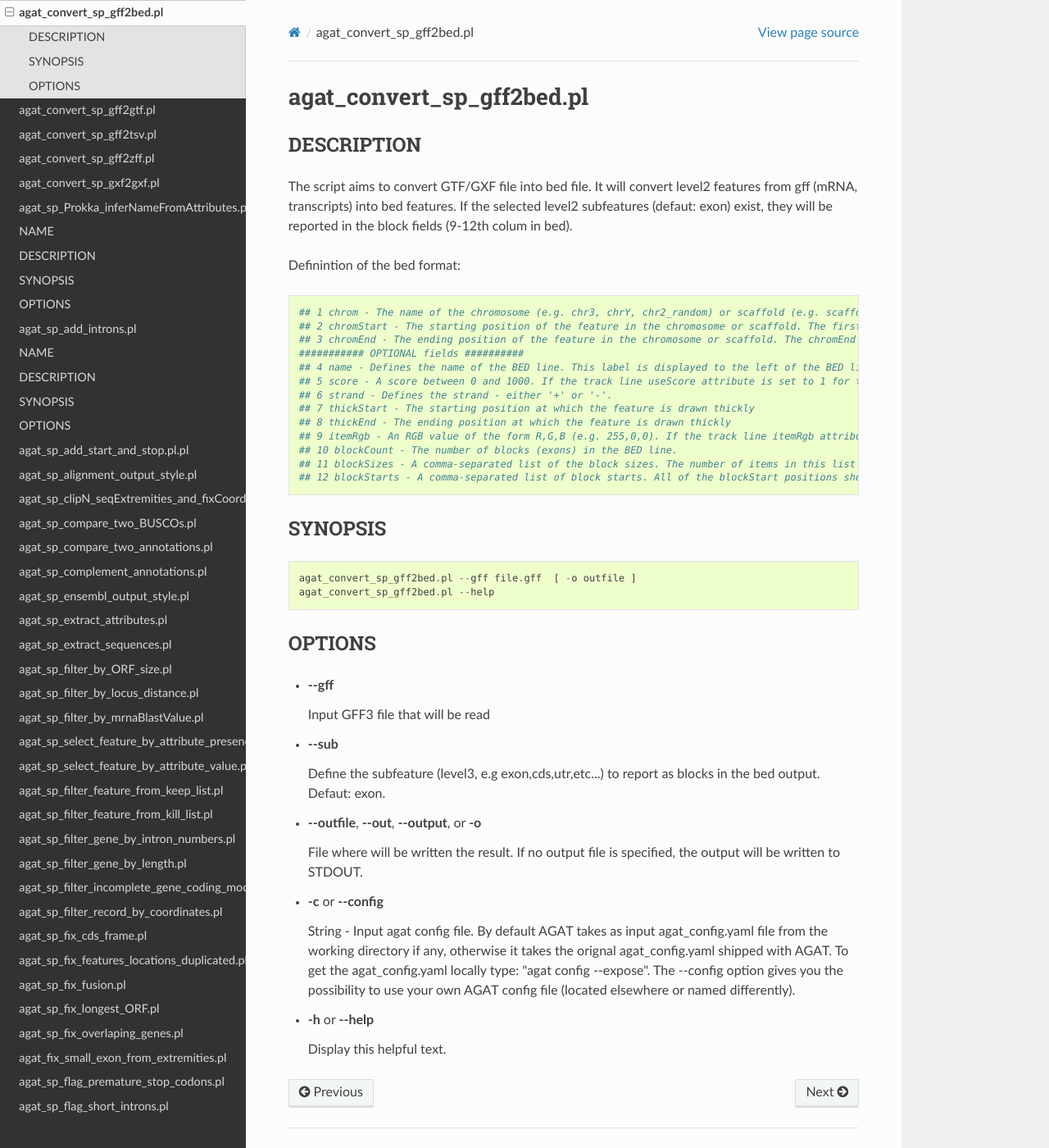
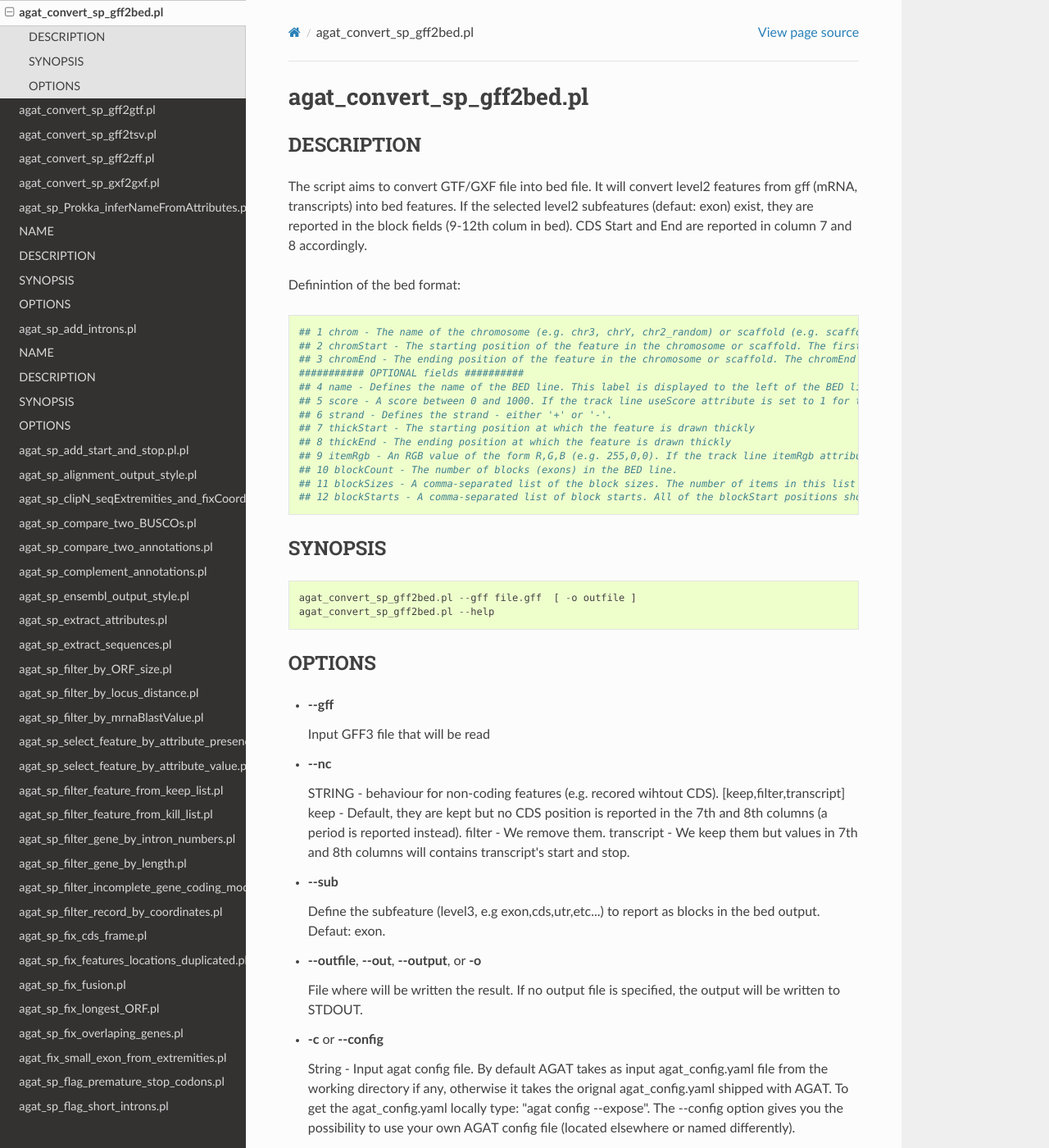
Before and after one commit to NBISweden/AGAT, a Sphinx documentation site: the page built from docs/tools/agat_convert_sp_gff2bed.md, in a window 1280 px wide and 1400 px high. Shown: the whole window at 82% size. Built offline with Sphinx 7.4.7 and the Read the Docs theme 2.0.0, drawn with Linux system fonts in a browser that asks for light colours; pages that are not in the unit, such as notebooks, are missing from menus.

Commit message:
sync doc

````diff
--- a/docs/tools/agat_convert_sp_gff2bed.md
+++ b/docs/tools/agat_convert_sp_gff2bed.md
@@ -4,8 +4,9 @@
 
 The script aims to convert GTF/GXF file into bed file.
 It will convert level2 features from gff (mRNA, transcripts) into bed features.
-If  the selected level2 subfeatures (defaut: exon) exist, they will be reported
-in the block fields (9-12th colum in bed).
+If the selected level2 subfeatures (defaut: exon) exist, they are reported
+in the block fields (9-12th colum in bed). CDS Start and End are reported in column
+7 and 8 accordingly.
 
 Definintion of the bed format:
 ```
@@ -37,6 +38,13 @@ agat_convert_sp_gff2bed.pl --help
 
     Input GFF3 file that will be read
 
+- **--nc**
+
+    STRING - behaviour for non-coding features (e.g. recored wihtout CDS). [keep,filter,transcript]
+    keep - Default, they are kept but no CDS position is reported in the 7th and 8th columns (a period is reported instead).
+    filter - We remove them.
+    transcript - We keep them but values in 7th and 8th columns will contains transcript's start and stop.
+
 - **--sub**
 
     Define the subfeature (level3, e.g exon,cds,utr,etc...) to report as blocks in the bed output.
````
